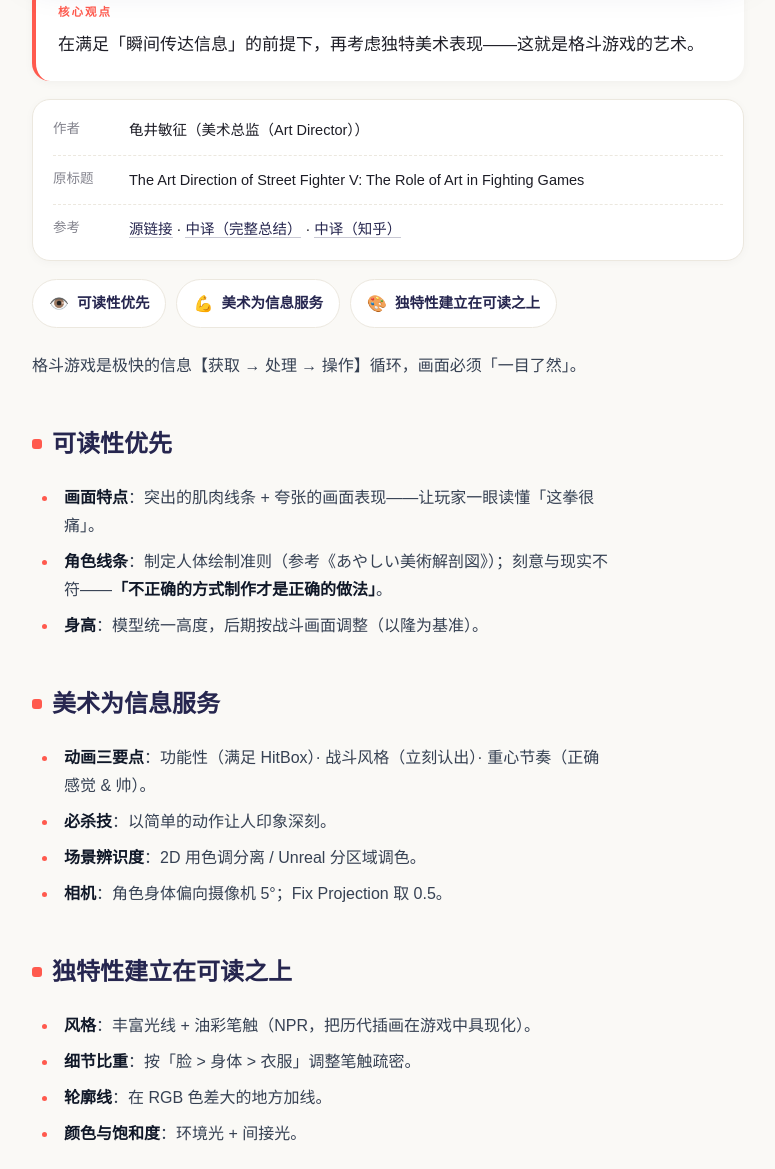
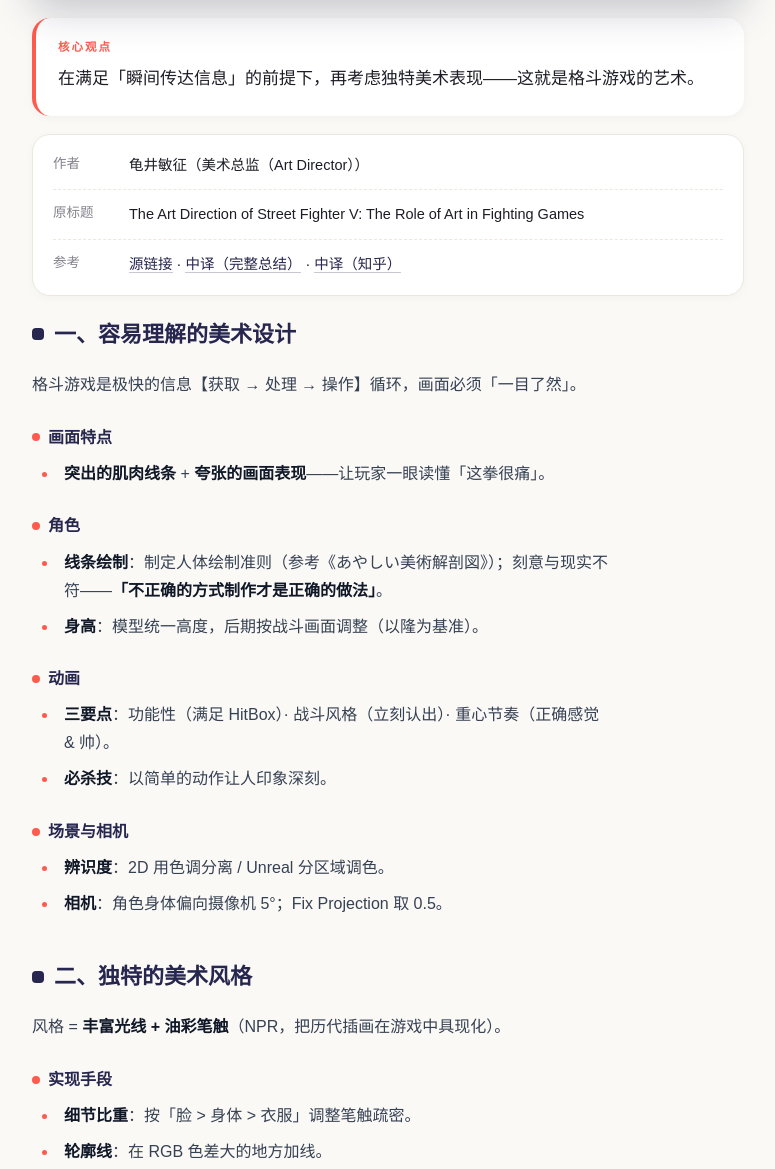
Before and after one commit to jskyzero/ActionGameDesign.ByAI, an Astro site: page /talks/capcom/2017-street-fighter-5 in a window 1280 px wide. Shown: the part 280-1449 px from the top of the page, without its empty margins (252-1027 px from the left). Built offline with nearby package versions, Linux system fonts and the light colour scheme; Astro itself is replaced by a stand-in of ours; a small style sheet from the web is missing.

Commit message:
文章页完全对标prototype（一/二章节+点子标题+takeaway盒）、footer右对齐、返回首页导航、hero微调

```diff
--- a/src/components/CorePoints.astro
+++ /dev/null
@@ -1,41 +0,0 @@
----
-interface Props {
-  points?: { icon?: string; title: string }[];
-}
-const { points = [] } = Astro.props;
----
-
-{points.length > 0 && (
-  <div class="points">
-    {points.map((p) => (
-      <div class="point">
-        {p.icon && <span class="icon">{p.icon}</span>}
-        <span class="title">{p.title}</span>
-      </div>
-    ))}
-  </div>
-)}
-
-<style>
-  .points {
-    display: flex;
-    flex-wrap: wrap;
-    gap: 10px;
-    margin: 18px 0;
-  }
-  .point {
-    display: inline-flex;
-    align-items: center;
-    gap: 8px;
-    padding: 10px 16px;
-    border-radius: var(--r-pill);
-    background: var(--card);
-    border: 1px solid var(--line);
-    font-weight: 600;
-    font-size: 14.5px;
-    color: var(--indigo);
-  }
-  .icon {
-    font-size: 16px;
-  }
-</style>
--- a/src/content/docs/talks/capcom/2017-street-fighter-5.mdx
+++ b/src/content/docs/talks/capcom/2017-street-fighter-5.mdx
@@ -29,24 +29,35 @@ references:
 description: GDC 2017《The Art Direction of Street Fighter V》，美术总监龟井敏征讲解街霸 5 的美术设计思路。
 ---
 
+## 一、容易理解的美术设计
+
 格斗游戏是极快的信息【获取 → 处理 → 操作】循环，画面必须「一目了然」。
 
-## 可读性优先
+### 画面特点
 
-- **画面特点**：突出的肌肉线条 + 夸张的画面表现——让玩家一眼读懂「这拳很痛」。
-- **角色线条**：制定人体绘制准则（参考《あやしい美術解剖図》）；刻意与现实不符——**「不正确的方式制作才是正确的做法」**。
+- **突出的肌肉线条** + **夸张的画面表现**——让玩家一眼读懂「这拳很痛」。
+
+### 角色
+
+- **线条绘制**：制定人体绘制准则（参考《あやしい美術解剖図》）；刻意与现实不符——**「不正确的方式制作才是正确的做法」**。
 - **身高**：模型统一高度，后期按战斗画面调整（以隆为基准）。
 
-## 美术为信息服务
+### 动画
 
-- **动画三要点**：功能性（满足 HitBox）· 战斗风格（立刻认出）· 重心节奏（正确感觉 & 帅）。
+- **三要点**：功能性（满足 HitBox）· 战斗风格（立刻认出）· 重心节奏（正确感觉 & 帅）。
 - **必杀技**：以简单的动作让人印象深刻。
-- **场景辨识度**：2D 用色调分离 / Unreal 分区域调色。
+
+### 场景与相机
+
+- **辨识度**：2D 用色调分离 / Unreal 分区域调色。
 - **相机**：角色身体偏向摄像机 5°；Fix Projection 取 0.5。
 
-## 独特性建立在可读之上
+## 二、独特的美术风格
 
-- **风格**：丰富光线 + 油彩笔触（NPR，把历代插画在游戏中具现化）。
+风格 = **丰富光线 + 油彩笔触**（NPR，把历代插画在游戏中具现化）。
+
+### 实现手段
+
 - **细节比重**：按「脸 > 身体 > 衣服」调整笔触疏密。
 - **轮廓线**：在 RGB 色差大的地方加线。
 - **颜色与饱和度**：环境光 + 间接光。
--- a/src/layouts/Base.astro
+++ b/src/layouts/Base.astro
@@ -30,8 +30,10 @@ const fullTitle = title ? `${title} · 动作游戏设计知识库` : '动作游
 
 <style>
   .site-footer {
-    text-align: center;
-    padding: 44px 20px 48px;
+    max-width: 1160px;
+    margin: 0 auto;
+    padding: 32px 28px 40px;
+    text-align: right;
     color: var(--muted);
     font-size: 13px;
     border-top: 1px solid var(--line);
--- a/src/pages/[...slug].astro
+++ b/src/pages/[...slug].astro
@@ -4,7 +4,6 @@ import Base from '../layouts/Base.astro';
 import ArticleCover from '../components/ArticleCover.astro';
 import Hook from '../components/Hook.astro';
 import InfoCard from '../components/InfoCard.astro';
-import CorePoints from '../components/CorePoints.astro';
 
 export async function getStaticPaths() {
   const entries = await getCollection('docs');
@@ -20,6 +19,7 @@ const d = entry.data;
 
 <Base title={d.title} description={d.description}>
   <article class="article">
+    <a class="back" href="/">← 返回首页</a>
     <ArticleCover
       title={d.title}
       source={d.source}
@@ -31,7 +31,6 @@ const d = entry.data;
     />
     <Hook insight={d.insight} />
     <InfoCard author={d.author} role={d.role} sourceTitle={d.sourceTitle} link={d.link} references={d.references} />
-    <CorePoints points={d.corePoints} />
     <div class="prose">
       <Content />
     </div>
@@ -47,7 +46,17 @@ const d = entry.data;
   .article {
     max-width: 760px;
     margin: 0 auto;
-    padding: 44px 24px 96px;
+    padding: 32px 24px 96px;
+  }
+  .back {
+    display: inline-block;
+    margin-bottom: 20px;
+    color: var(--muted);
+    font-size: 14px;
+    transition: color 0.15s;
+  }
+  .back:hover {
+    color: var(--indigo);
   }
   .prose {
     margin-top: 24px;
@@ -56,7 +65,7 @@ const d = entry.data;
     display: flex;
     flex-wrap: wrap;
     gap: 8px;
-    margin-top: 32px;
+    margin-top: 40px;
     padding-top: 20px;
     border-top: 1px solid var(--line);
   }
--- a/src/pages/index.astro
+++ b/src/pages/index.astro
@@ -181,7 +181,7 @@ const sections = [...new Set(entries.map((e) => e.s))].sort(
   }
   .hero h1 {
     font-family: var(--font-serif);
-    font-size: 40px;
+    font-size: 44px;
     font-weight: 700;
     margin: 0;
     letter-spacing: 1px;
@@ -199,7 +199,7 @@ const sections = [...new Set(entries.map((e) => e.s))].sort(
     align-items: center;
     gap: 10px;
     width: 100%;
-    padding: 6px 6px 6px 18px;
+    padding: 8px 8px 8px 20px;
     background: var(--card);
     border: 1px solid var(--line);
     border-radius: var(--r-pill);
--- a/src/styles/global.css
+++ b/src/styles/global.css
@@ -34,7 +34,7 @@ a {
   background: linear-gradient(140deg, var(--indigo) 0%, #3a3a72 100%);
 }
 
-/* —— 文章正文（prose）定制，贴近 prototype/article.html —— */
+/* —— 文章正文（prose）定制，对标 prototype/article.html —— */
 .prose h2 {
   display: flex;
   align-items: center;
@@ -42,12 +42,29 @@ a {
   font-family: var(--font-serif);
   color: var(--indigo);
   font-weight: 700;
+  font-size: 22px;
 }
 .prose h2::before {
   content: '';
-  width: 10px;
-  height: 10px;
-  border-radius: 3px;
+  width: 12px;
+  height: 12px;
+  border-radius: 4px;
+  background: var(--indigo);
+  flex-shrink: 0;
+}
+.prose h3 {
+  display: flex;
+  align-items: center;
+  gap: 8px;
+  font-size: 16px;
+  color: var(--indigo);
+  font-weight: 600;
+}
+.prose h3::before {
+  content: '';
+  width: 8px;
+  height: 8px;
+  border-radius: 50%;
   background: var(--accent);
   flex-shrink: 0;
 }
@@ -55,12 +72,14 @@ a {
   color: var(--accent);
 }
 .prose blockquote {
+  margin: 20px 0;
+  padding: 16px 20px;
+  border-radius: var(--r-card);
   background: #fff0ed;
-  border-left: 4px solid var(--accent);
-  border-radius: 0 var(--r-card) var(--r-card) 0;
-  padding: 14px 18px;
+  color: #a33a30;
+  font-size: 14.5px;
   font-style: normal;
-  color: #a33a30;
+  border-left: 0;
 }
 .prose blockquote p {
   margin: 0;
```
